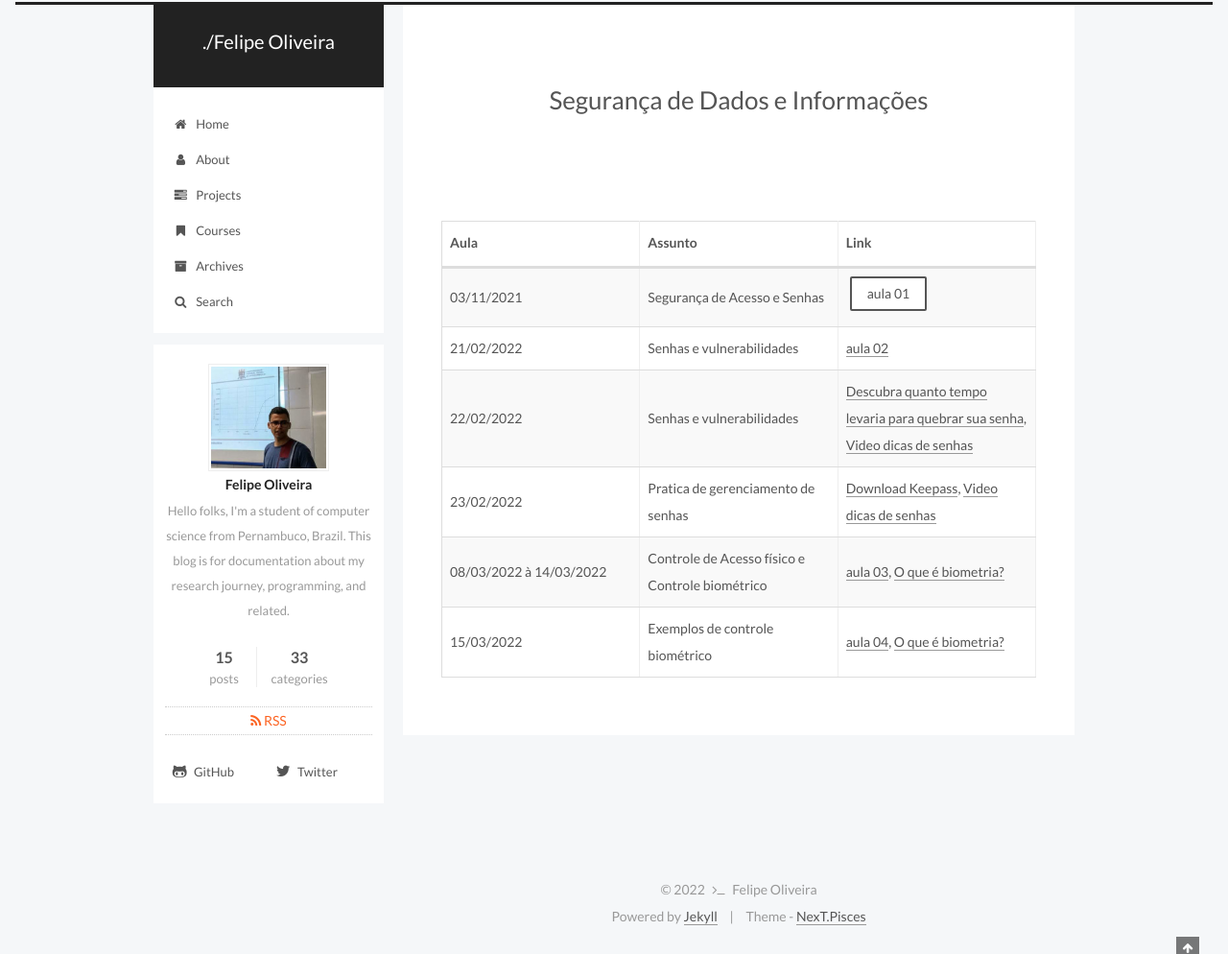
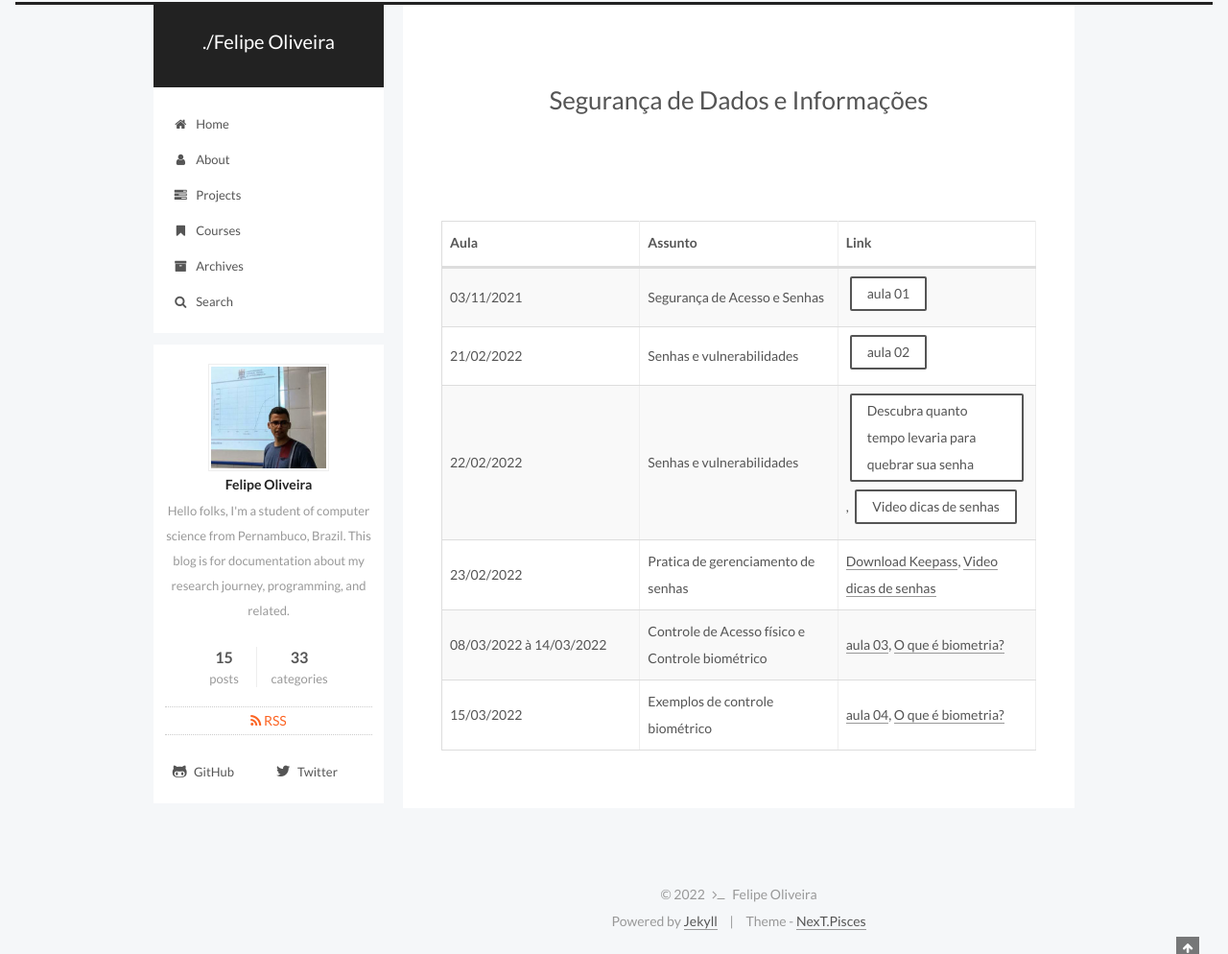
Before and after one commit to fdoliv/fdoliv.github.io, a Jekyll site: the page built from courses/sdi/index.md, in a window 1280 px wide. Shown: the whole page at 96% size. Built offline with Jekyll 4.4.1, drawn with Linux system fonts in a browser that asks for light colours.

Commit message:
Alteração botões

```diff
--- a/courses/sdi/index.md
+++ b/courses/sdi/index.md
@@ -14,8 +14,8 @@ comments: false
 | Aula | Assunto | Link |
 | --- | ------- | --- |
 | 03/11/2021 | Segurança de Acesso e Senhas | <a href="{{ site.url }}/assets/arquivos/sdi/aula01.pdf" target="blank" class="btn">aula 01</a>|
-| 21/02/2022 | Senhas e vulnerabilidades | [aula 02]({{ site.url }}/assets/arquivos/sdi/aula02.pdf){:target="_blank"} |
-| 22/02/2022 | Senhas e vulnerabilidades | [Descubra quanto tempo levaria para quebrar sua senha](https://www.security.org/how-secure-is-my-password/){:target="_blank"}, [Video dicas de senhas](https://www.security.org/how-secure-is-my-password/){:target="_blank"} |
+| 21/02/2022 | Senhas e vulnerabilidades |  <a href="{{ site.url }}/assets/arquivos/sdi/aula01.pdf" target="blank" class="btn">aula 02</a> |
+| 22/02/2022 | Senhas e vulnerabilidades |  <a href="https://www.security.org/how-secure-is-my-password/" target="blank" class="btn">Descubra quanto tempo levaria para quebrar sua senha</a>, <a href="https://www.security.org/how-secure-is-my-password/" target="blank" class="btn">Video dicas de senhas</a>|
 | 23/02/2022 | Pratica de gerenciamento de senhas | [Download Keepass](https://megalink.dl.sourceforge.net/project/keepass/KeePass%202.x/2.50/KeePass-2.50.zip){:target="_blank"}, [Video dicas de senhas](https://www.youtube.com/watch?v=NWlo_K4W_4g&ab_channel=RobertOtavio){:target="_blank"} |
 | 08/03/2022 à 14/03/2022 | Controle de Acesso físico e Controle biométrico |  [aula 03]({{ site.url }}/assets/arquivos/sdi/aula03.pdf){:target="_blank"}, [O que é biometria?](https://youtu.be/0XfwcZ6WOsU){:target="_blank"}
 | 15/03/2022 | Exemplos de controle biométrico |  [aula 04]({{ site.url }}/assets/arquivos/sdi/aula04.pdf){:target="_blank"}, [O que é biometria?](https://youtu.be/0XfwcZ6WOsU){:target="_blank"}
```
